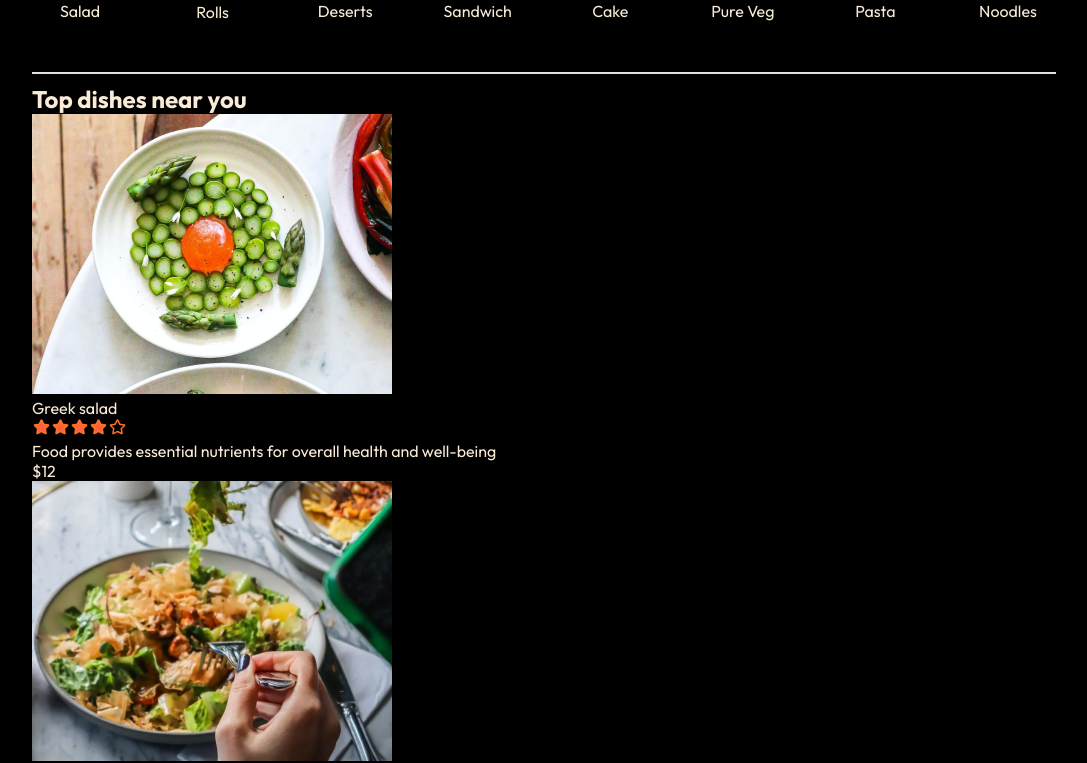
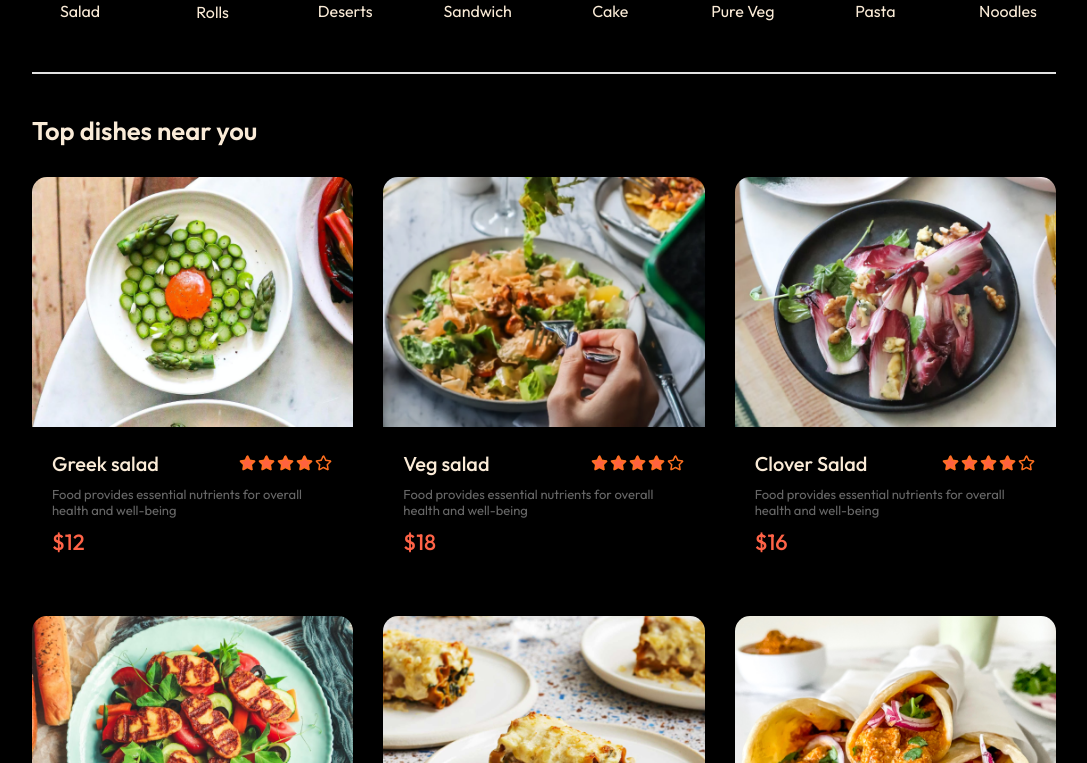
Before and after one commit to SandeepSabu9809/Zomato-Clone, a React (Vite) app in the folder frontend/: page / in a window 1280 px wide. Shown: the part 817-1580 px from the top of the page, without its empty margins (96-1183 px from the left). Built offline with nearby package versions, Linux system fonts and the light colour scheme.

Commit message:
designed layout for orders

```diff
--- a/frontend/src/components/FoodDisplay/FoodDisplay.css
+++ b/frontend/src/components/FoodDisplay/FoodDisplay.css
@@ -0,0 +1,14 @@
+.food-display{
+    margin-top: 30px;
+}
+.food-display h2{
+    font-size: max(2vw,24px);
+    font-weight: 600;
+}
+.food-display-list{
+    display: grid;
+    grid-template-columns: repeat(auto-fill,minmax(240px,1fr));
+    margin-top: 30px;
+    gap: 30px;
+    row-gap: 30px;
+}
--- a/frontend/src/components/FoodItem/FoodItem.css
+++ b/frontend/src/components/FoodItem/FoodItem.css
@@ -0,0 +1,35 @@
+.food-item{
+    width: 100%;
+    margin: auto;
+    border-radius: 15px;
+    box-shadow: 0px 0px 0px #00000015;
+    transition: 0.3s;
+    animation: fadeIn 1s;
+}
+.food-item-image{
+    width: 100%;
+    border-radius: 15px 15px 0px 0px;
+}
+.food-item-info{
+    padding: 20px;
+}
+.food-item-name-rating{
+    display: flex;
+    justify-content: space-between;
+    align-items: center;
+    margin-bottom: 10px;
+}
+.food-item-name-rating p{
+    font-size: 20px;
+    font-weight: 500;
+}
+.food-item-desc{
+    color: #676767;
+    font-size: 13px;
+}
+.food-item-price{
+    color: tomato;
+    font-size: 22px;
+    font-weight: 500;
+    margin: 10px 0px;
+}
```
